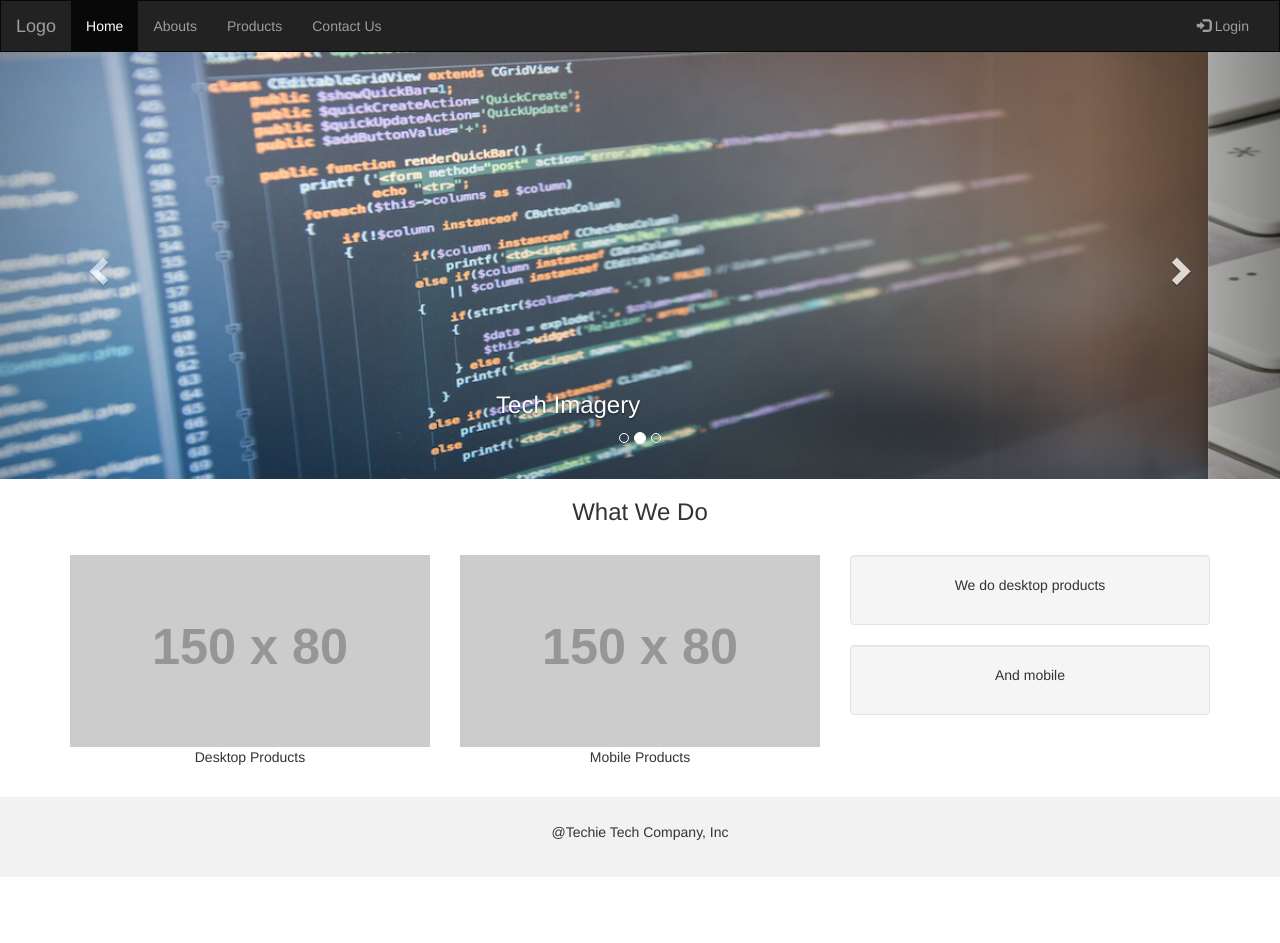
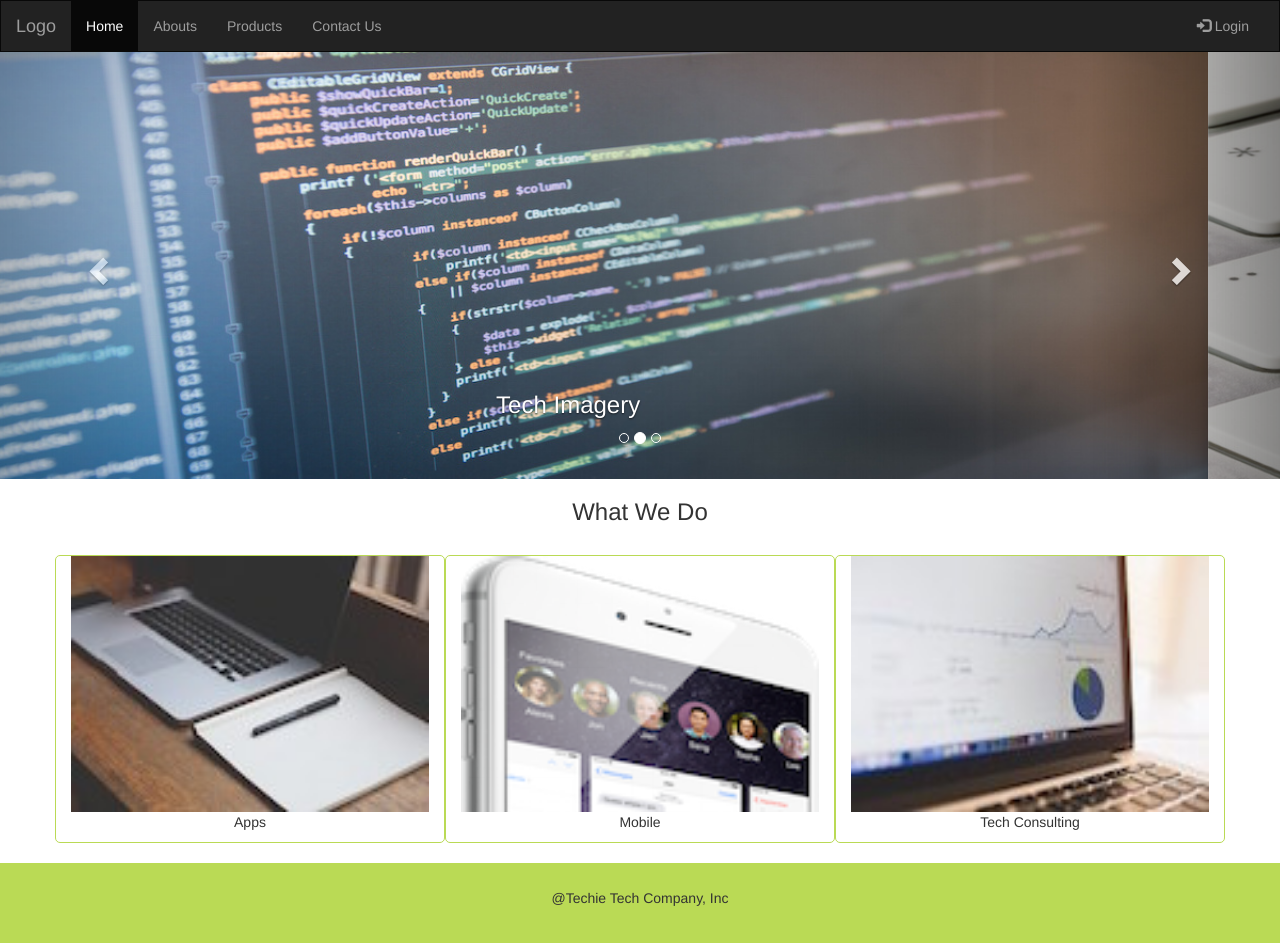
Before and after one commit to ChrisB55/Angular-Project, a plain HTML site: page index.html in a window 1280 px wide. Before the commit the page ends 877 px from the top, so only its background shows below. Drawn offline with nearby package versions, Linux system fonts and the light colour scheme; placeholder pictures from the web are drawn by us.

Commit message:
Add img, reformatting

```diff
--- a/index.html
+++ b/index.html
@@ -13,17 +13,23 @@
     .navbar {
       margin-bottom: 0;
       border-radius: 0;
+
     }
     /* Add a gray background color and some padding to the footer */
     footer {
-      background-color: #f2f2f2;
+      background-color: #BADA55;
       padding: 25px;
     }
   .carousel-inner img {
       width: 100%; /* Set width to 100% */
       margin: auto;
       min-height:200px;
+
   }
+  .col-sm-4 {
+      	border-radius: 5px;
+  		border: 1px solid #BADA55;
+      }
   /* Hide the carousel text when the screen is less than 600 pixels wide */
   @media (max-width: 600px) {
     .carousel-caption {
@@ -110,19 +116,17 @@
   <h3>What We Do</h3><br>
   <div class="row">
     <div class="col-sm-4">
-      <img src="https://placehold.it/150x80?text=IMAGE" class="img-responsive" style="width:100%" alt="Image">
-      <p>Desktop Products</p>
+      <img src="img/laptopnotes.jpg" class="img-responsive" style="width:100%" alt="Image">
+      <p>Apps</p>
     </div>
     <div class="col-sm-4">
-      <img src="https://placehold.it/150x80?text=IMAGE" class="img-responsive" style="width:100%" alt="Image">
-      <p>Mobile Products </p>
+      <img src="img/apple.png" class="img-responsive" style="width:100%" alt="Image">
+      <p>Mobile</p>
     </div>
-    <div class="col-sm-4">
-      <div class="well">
-       <p>We do desktop products</p>
-      </div>
-      <div class="well">
-       <p>And mobile</p>
+	<div class="col-sm-4">
+      <img src="img/compbiz.jpg" class="img-responsive" style="width:100%" alt="Image">
+      <p>Tech Consulting</p>
+    </div>
       </div>
     </div>
   </div>
```
Also changed, not shown: img/apple.png (added), img/compbiz.jpg (added), img/deskcomputer.jpg (added), img/laptopnotes.jpg (added).
